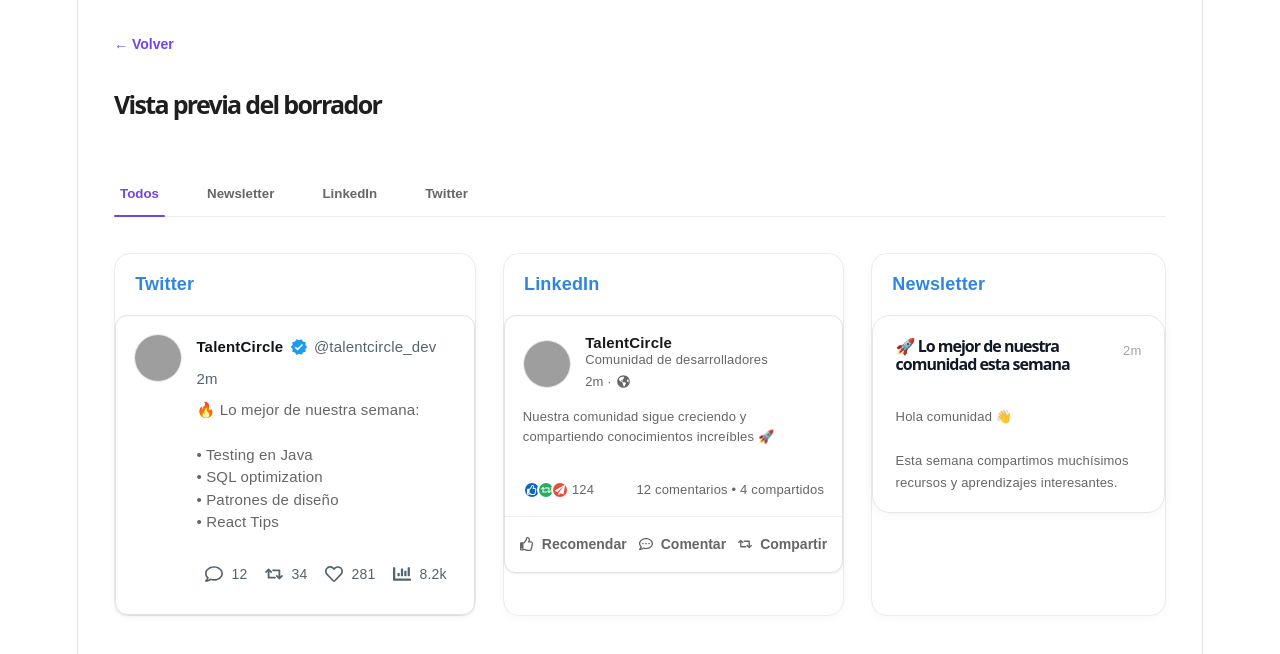
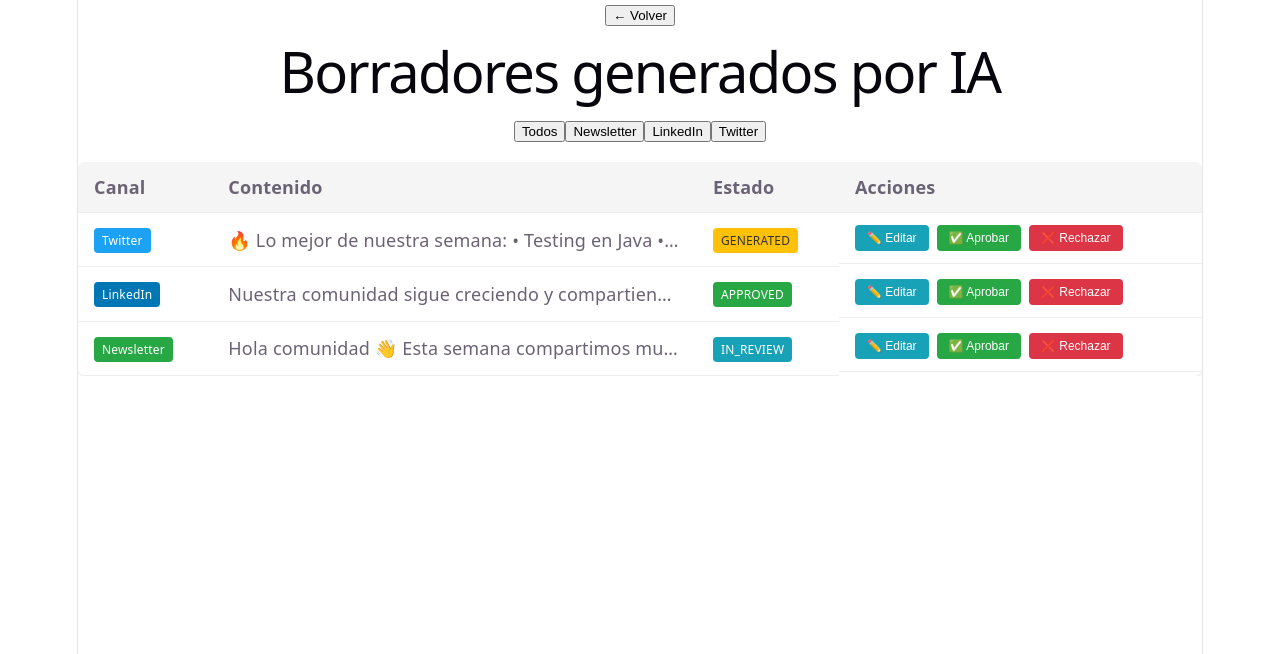
Before and after one commit to No-Country-simulation/S04-26-Equipo-22-Web-App-Development, a React app in the folder Frontend/: page /preview in a window 1280 px wide. Shown: the top 654 px of the page. Built offline with nearby package versions, Linux system fonts and the light colour scheme; grey boxes are pictures that could not be loaded; the HTML template or start-up script is replaced by a standard one.

Commit message:
feat: complete screen #4 - drafts table with action buttons

```diff
--- a/Frontend/src/views/ChannelPreview.css
+++ b/Frontend/src/views/ChannelPreview.css
@@ -1,109 +1,78 @@
-.preview-page {
-	padding: 2rem;
-	min-height: 100vh;
-	font-family: sans-serif;
+/* ===== TABLA DE BORRADORES ===== */
+.drafts-table-container {
+  overflow-x: auto;
+  margin-top: 20px;
 }
 
-/* HEADER */
-
-.preview-header {
-	display: flex;
-	flex-direction: column;
-	align-items: flex-start;
-	gap: 0.4rem;
-	margin-bottom: 2rem;
+.drafts-table {
+  width: 100%;
+  border-collapse: collapse;
+  background: white;
+  border-radius: 8px;
+  overflow: hidden;
+  box-shadow: 0 1px 3px rgba(0,0,0,0.1);
 }
 
-.back-button {
-	background: none;
-	border: none;
-	color: #6f46e8;
-	font-weight: 600;
-	cursor: pointer;
-	padding: 0;
-	font-size: 14px;
+.drafts-table th,
+.drafts-table td {
+  padding: 12px 16px;
+  text-align: left;
+  border-bottom: 1px solid #eee;
 }
 
-.preview-title {
-	font-size: 25px;
-	font-weight: 700;
-	color: #1e1e1e;
+.drafts-table th {
+  background-color: #f5f5f5;
+  font-weight: 600;
 }
 
-/* TABS */
-
-.preview-tabs {
-	display: flex;
-	gap: 2rem;
-	margin-bottom: 2rem;
-	border-bottom: 1px solid #ececec;
+.content-cell {
+  max-width: 400px;
+  white-space: nowrap;
+  overflow: hidden;
+  text-overflow: ellipsis;
 }
 
-.preview-tabs button {
-	background: none;
-	border: none;
-	padding-bottom: 0.8rem;
-	font-weight: 600;
-	color: #666;
-	cursor: pointer;
-	position: relative;
+.channel-badge {
+  padding: 4px 8px;
+  border-radius: 4px;
+  font-size: 12px;
+  font-weight: 500;
 }
 
-/* TAB ACTIVA */
+.channel-badge.newsletter { background: #28a745; color: white; }
+.channel-badge.linkedin { background: #0077b5; color: white; }
+.channel-badge.twitter { background: #1da1f2; color: white; }
 
-.preview-tabs .active-tab {
-	color: #6f46e8;
+.status-badge {
+  padding: 4px 8px;
+  border-radius: 4px;
+  font-size: 12px;
+  font-weight: 500;
 }
 
-.active-tab::after {
-	content: "";
-	position: absolute;
-	left: 0;
-	bottom: -1px;
-	width: 100%;
-	height: 2px;
-	background: #6f46e8;
-	border-radius: 10px;
+.status-badge.generated { background: #ffc107; color: #333; }
+.status-badge.approved { background: #28a745; color: white; }
+.status-badge.in_review { background: #17a2b8; color: white; }
+
+.actions-cell {
+  display: flex;
+  gap: 8px;
+  flex-wrap: wrap;
 }
 
-/* GRID */
-
-.preview-grid {
-	display: grid;
-	grid-template-columns: repeat(3, 1fr);
-	gap: 1.5rem;
+.actions-cell button {
+  padding: 6px 12px;
+  border: none;
+  border-radius: 4px;
+  cursor: pointer;
+  font-size: 12px;
+  transition: opacity 0.2s;
 }
 
-/* CARD */
-
-.preview-card {
-	background: white;
-	border: 1px solid #ececec;
-	border-radius: 16px;
-	display: flex;
-	flex-direction: column;
-	min-height: 320px;
-	box-shadow: 0 2px 10px rgba(0, 0, 0, 0.03);
+.actions-cell button:hover {
+  opacity: 0.8;
 }
 
-/* TITULO */
-
-.preview-card-title {
-	font-size: 18px;
-	font-weight: 700;
-	line-height: 1.4;
-	color: #2f86e2;
-	text-align: justify;
-	margin-left: 1.125rem;
-}
-
-/* CONTENIDO */
-
-.preview-card p {
-	color: #666;
-	text-align: left;
-}
-
-.preview-card-content {
-	white-space: pre-line;
-}
+.btn-edit { background: #17a2b8; color: white; }
+.btn-approve { background: #28a745; color: white; }
+.btn-reject { background: #dc3545; color: white; }
--- a/Frontend/src/views/ChannelPreview.jsx
+++ b/Frontend/src/views/ChannelPreview.jsx
@@ -1,109 +1,109 @@
-
 import { useState } from "react";
 import "./ChannelPreview.css";
 import { useNavigate } from "react-router-dom";
 import { channelDraftsMock } from "../data/channelDraftsMock";
 import { channelDraftAdapter } from "../adapters/channelDraftAdapter";
-import LinkedinPreview from "../components/channelPreviews/LinkedinPreview";
-import TwitterPreview from "../components/channelPreviews/TwitterPreview";
-import NewsletterPreview from "../components/channelPreviews/NewsletterPreview";
 
 function ChannelPreview() {
   const navigate = useNavigate();
   const adaptedData = channelDraftsMock.map(channelDraftAdapter);
+  const [activeTab, setActiveTab] = useState("All");
+  const [drafts, setDrafts] = useState(adaptedData);
 
-  const [activeTab, setActiveTab] = useState("All");
-
-  const renderPreview = (preview) => {
-
-    switch (preview.channel) {
-
-      case "LinkedIn":
-        return <LinkedinPreview data={preview} />;
-
-      case "Twitter":
-        return <TwitterPreview data={preview} />;
-
-      case "Newsletter":
-        return <NewsletterPreview data={preview} />;
-
-      default:
-        return null;
-    }
+  const handleApprove = (id) => {
+    alert(`✅ Borrador ${id} aprobado`);
   };
 
+  const handleReject = (id) => {
+    alert(`❌ Borrador ${id} rechazado`);
+  };
+
+  const handleEdit = (id) => {
+    alert(`✏️ Editar borrador ${id}`);
+  };
+
+  const filteredDrafts = drafts.filter(
+    (draft) => activeTab === "All" || draft.channel === activeTab
+  );
+
   return (
-
-    <div className="preview-page">
-
+    <div className="channel-preview">
       <header className="preview-header">
-
-        <button className="back-button"  onClick={() => navigate(-1)} >
+        <button className="back-button" onClick={() => navigate(-1)}>
           ← Volver
         </button>
-
-        <h1 className="preview-title">
-          Vista previa del borrador
-        </h1>
-
+        <h1 className="preview-title">Borradores generados por IA</h1>
       </header>
 
       <nav className="preview-tabs">
-
         <button
           className={activeTab === "All" ? "active-tab" : ""}
           onClick={() => setActiveTab("All")}
         >
           Todos
         </button>
-
         <button
           className={activeTab === "Newsletter" ? "active-tab" : ""}
           onClick={() => setActiveTab("Newsletter")}
         >
           Newsletter
         </button>
-
         <button
           className={activeTab === "LinkedIn" ? "active-tab" : ""}
           onClick={() => setActiveTab("LinkedIn")}
         >
           LinkedIn
         </button>
-
         <button
           className={activeTab === "Twitter" ? "active-tab" : ""}
           onClick={() => setActiveTab("Twitter")}
         >
           Twitter
         </button>
-
       </nav>
 
-      <section className="preview-grid">
-
-        {adaptedData
-          .filter(
-            (preview) =>
-              activeTab === "All" ||
-              preview.channel === activeTab
-          )
-          .map((preview) => (
-
-            <div className="preview-card" key={preview.id}>
-
-              <h3 className="preview-card-title">
-                {preview.channel}
-              </h3>
-
-              {renderPreview(preview)}
-
-            </div>
-
-          ))}
-
+      <section className="drafts-table-container">
+        <table className="drafts-table">
+          <thead>
+            <tr>
+              <th>Canal</th>
+              <th>Contenido</th>
+              <th>Estado</th>
+              <th>Acciones</th>
+            </tr>
+          </thead>
+          <tbody>
+            {filteredDrafts.map((draft) => (
+              <tr key={draft.id}>
+                <td>
+                  <span className={`channel-badge ${draft.channel.toLowerCase()}`}>
+                    {draft.channel}
+                  </span>
+                </td>
+                <td className="content-cell">
+                  {draft.content.substring(0, 120)}...
+                </td>
+                <td>
+                  <span className={`status-badge ${draft.status.toLowerCase()}`}>
+                    {draft.status}
+                  </span>
+                </td>
+                <td className="actions-cell">
+                  <button className="btn-edit" onClick={() => handleEdit(draft.id)}>
+                    ✏️ Editar
+                  </button>
+                  <button className="btn-approve" onClick={() => handleApprove(draft.id)}>
+                    ✅ Aprobar
+                  </button>
+                  <button className="btn-reject" onClick={() => handleReject(draft.id)}>
+                    ❌ Rechazar
+                  </button>
+                </td>
+              </tr>
+            ))}
+          </tbody>
+        </table>
       </section>
-
     </div>
   );
 }
```
Also changed, not shown: 1 other file (tests, documents, lock files or other folders).
